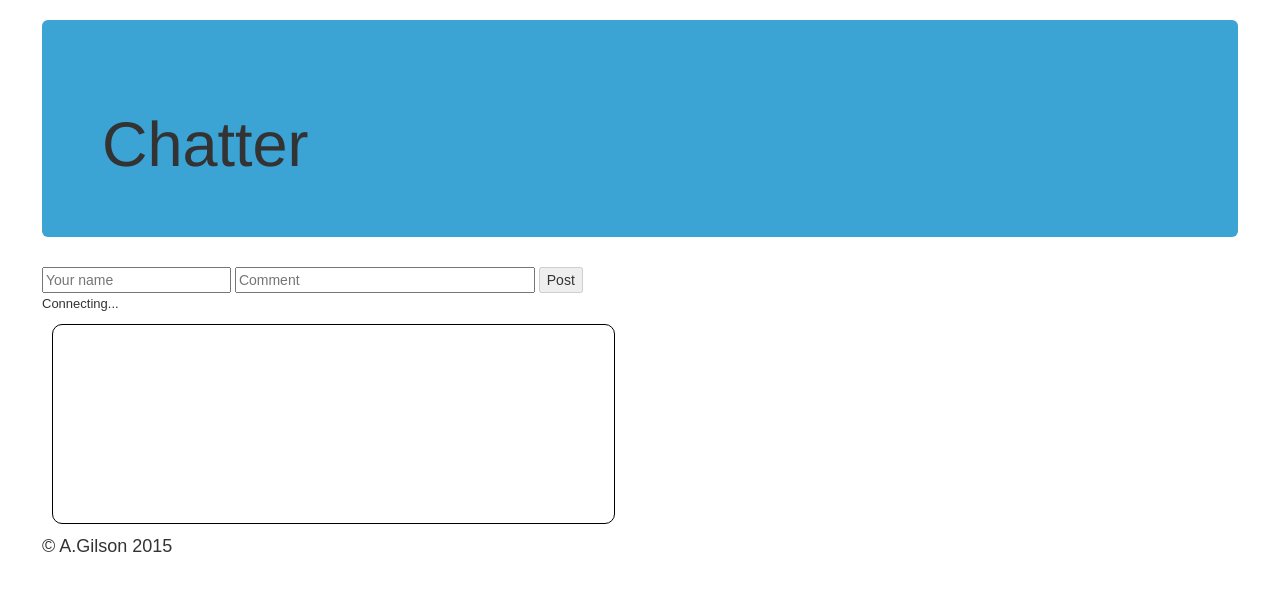
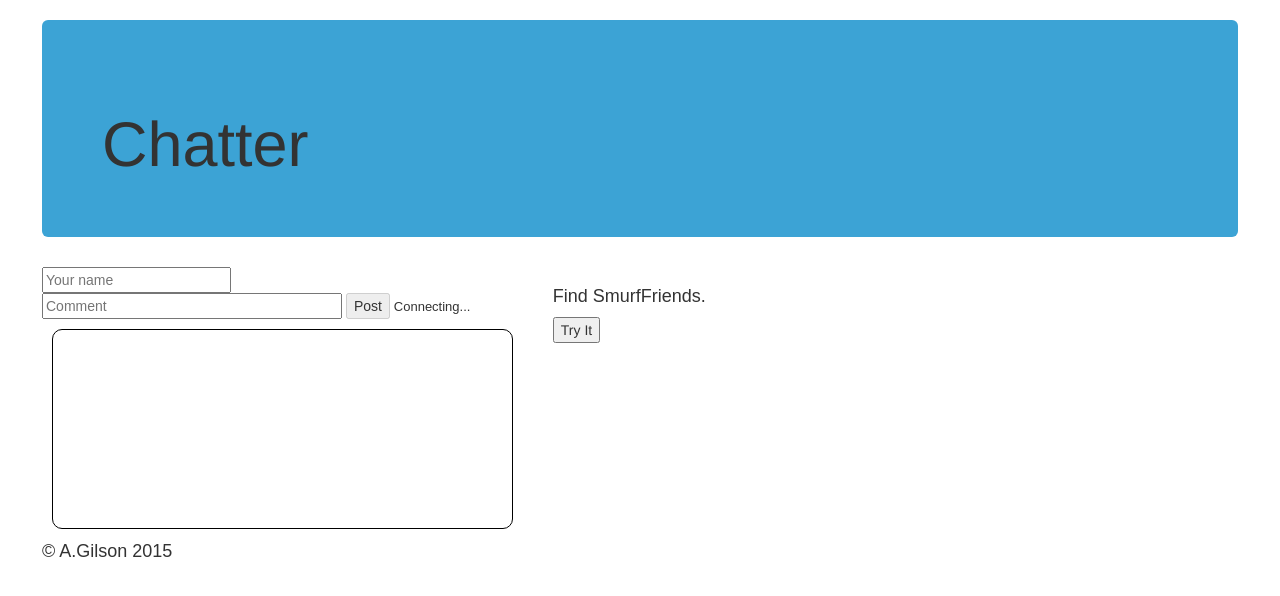
Before and after one commit to andrumi/codeigniter_demo, a CodeIgniter app: page /database/index.php/chatter/index in a window 1280 px wide. Shown: the part 52-648 px from the top of the page. Run offline with CodeIgniter, Linux system fonts and the light colour scheme; some libraries are stand-ins or nearby versions.

Commit message:
Added a 'find friends option that uses js/getLatLong.js to show current and other users to map

```diff
--- a/application/views/chatter/index.php
+++ b/application/views/chatter/index.php
@@ -13,7 +13,7 @@
 
 </div>
 <div class="row">
-    <div class="col-sm-6">
+    <div class="col-sm-5">
       <section id="new_message">
         <form>
             <input type="text" id="name" name ="name" placeholder="Your name">
@@ -24,5 +24,14 @@
     </section>
     <section id="messages" aria-live="polite" ></section>
     </div>
+    <div class ="col-sm-3" >
+        <h2><p id="demo" >Find SmurfFriends.</p></h2>
 
+        <button onclick="getLocation()">Try It</button>
+
+        <div id="mapholder"></div>
+
+        <script src="http://maps.google.com/maps/api/js?sensor=false"></script>
+        <script type="text/javascript" src="<?=base_url("js/getlatlong.js")?>" ></script>
+    </div>
 </div>
```
